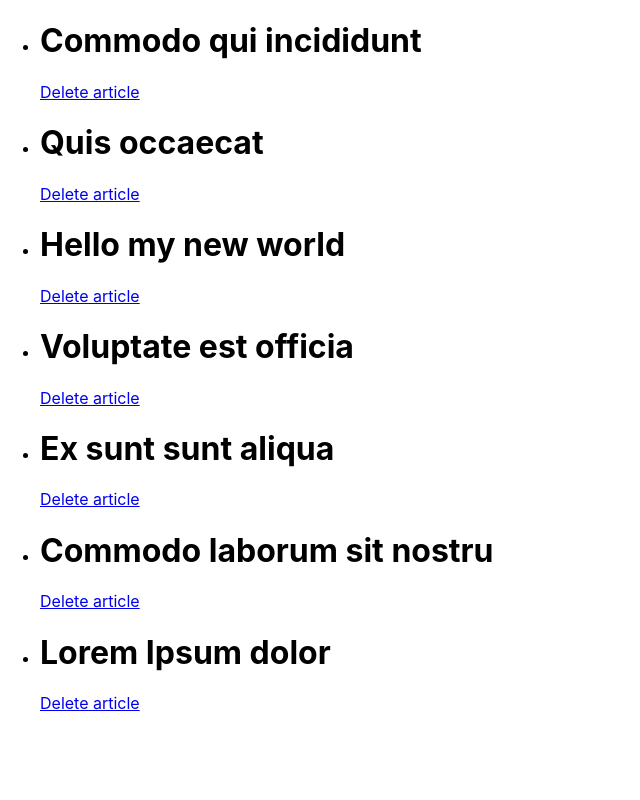
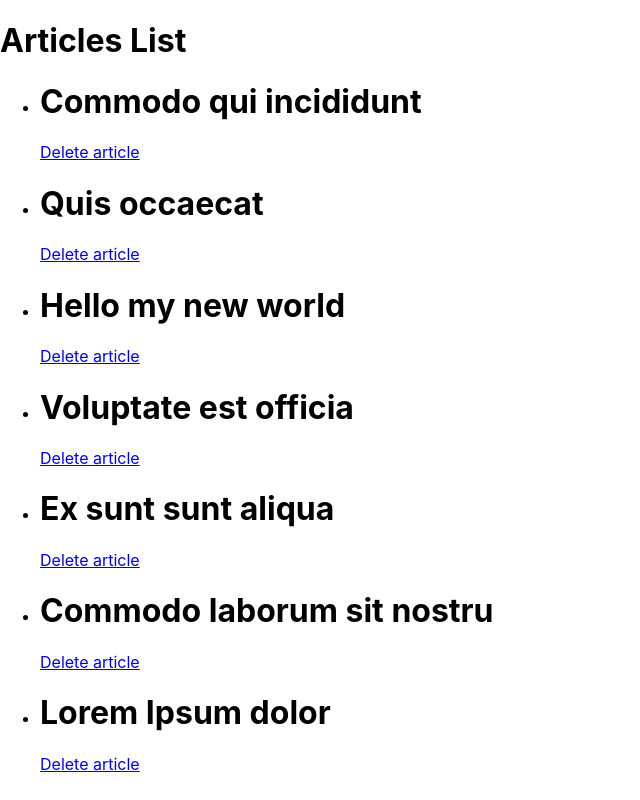
Before and after one commit to AlekseyBilan/flux, a React (Create React App) app: page / in a window 1280 px wide. Shown: the whole page, without its empty margins (0-640 px from the left). Built offline with nearby package versions, Linux system fonts and the light colour scheme; what flux would draw is missing.

Commit message:
add const file, and title to ArticleList component

```diff
--- a/src/components/ArticleList.js
+++ b/src/components/ArticleList.js
@@ -15,7 +15,11 @@ export default class ArticleList extends Component {
             </li>);
 
         return(
-            <ul>{articleElements}</ul>
+            <div>
+                <h1>Articles List</h1>
+                <ul>{articleElements}</ul>
+            </div>
+
         )
     }
 }
--- /dev/null
+++ b/src/constants.js
@@ -0,0 +1,4 @@
+export const DELETE_ARTICLE = 'DELETE_ARTICLE';
+export const LOAD_ALL_ARTICLES_START = 'LOAD_ALL_ARTICLES_START';
+export const LOAD_ALL_ARTICLES_SUCCESS = 'LOAD_ALL_ARTICLES_SUCCESS';
+export const LOAD_ALL_ARTICLES_FAIL = 'LOAD_ALL_ARTICLES_FAIL';
```
